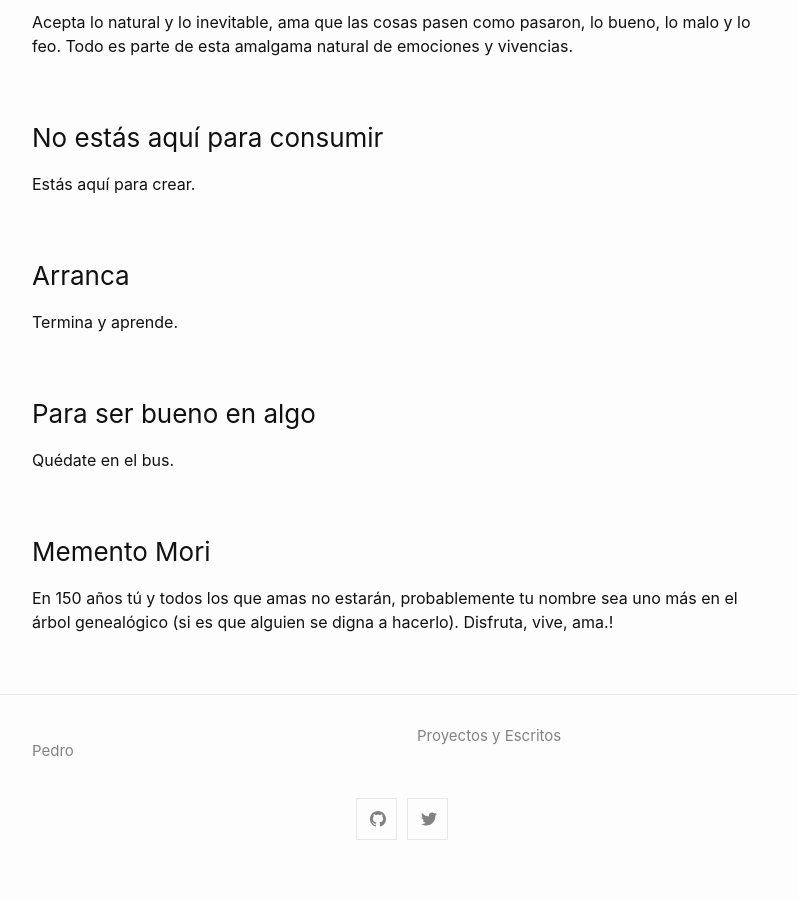
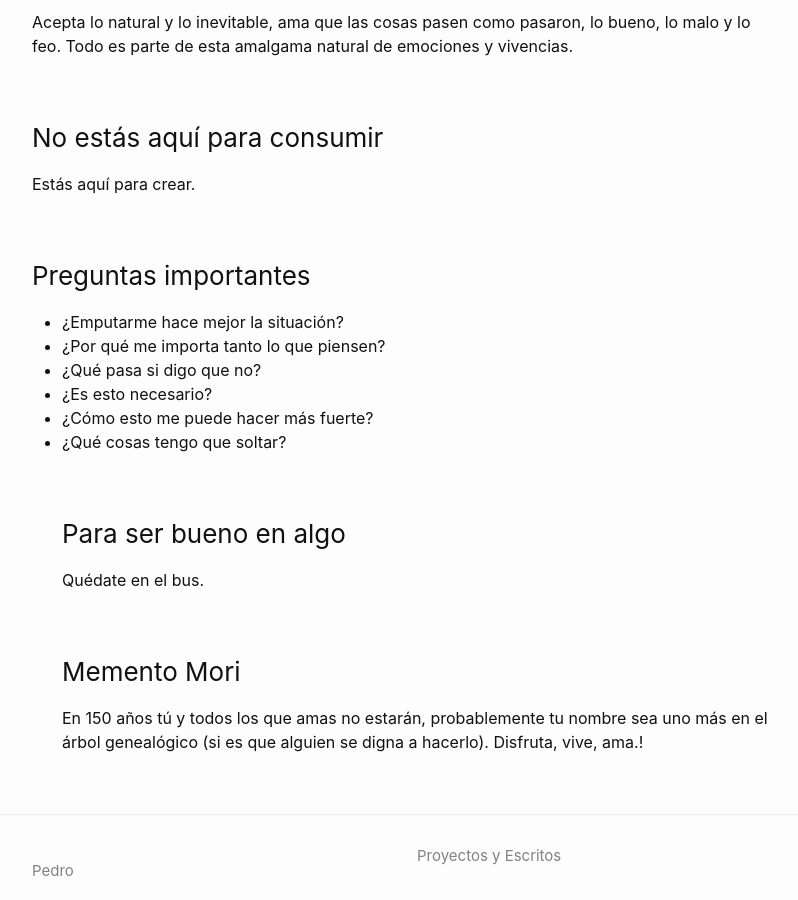
Before and after one commit to petesect18/notas, a Jekyll site: the page built from _posts/2023-11-12-Treintayocho.md.md, in a window 1280 px wide and 900 px high, scrolled down 6598 px. Shown: the whole window, without its empty margins (238-1036 px from the left). Built offline with Jekyll 4.4.1, drawn with Linux system fonts in a browser that asks for light colours; before the commit the page ends 7473 px from its top, so only the background shows below that.

Commit message:
Update 2023-11-12-Treintayocho.md.md

```diff
--- a/_posts/2023-11-12-Treintayocho.md.md
+++ b/_posts/2023-11-12-Treintayocho.md.md
@@ -103,8 +103,13 @@ Acostúmbrate a recibir poco crédito cuando las cosas salen bien y a tomar toda
 Acepta lo natural y lo inevitable, ama que las cosas pasen como pasaron, lo bueno, lo malo y lo feo. Todo es parte de esta amalgama natural de emociones y vivencias.
 ### No estás aquí para consumir
 Estás aquí para crear.
-### Arranca
-Termina y aprende.
+### Preguntas importantes
+- ¿Emputarme hace mejor la situación?
+- ¿Por qué me importa tanto lo que piensen?
+- ¿Qué pasa si digo que no?
+- ¿Es esto necesario?
+- ¿Cómo esto me puede hacer más fuerte?
+- ¿Qué cosas tengo que soltar?
 ### Para ser bueno en algo
 Quédate en el bus.
 ### Memento Mori
```
